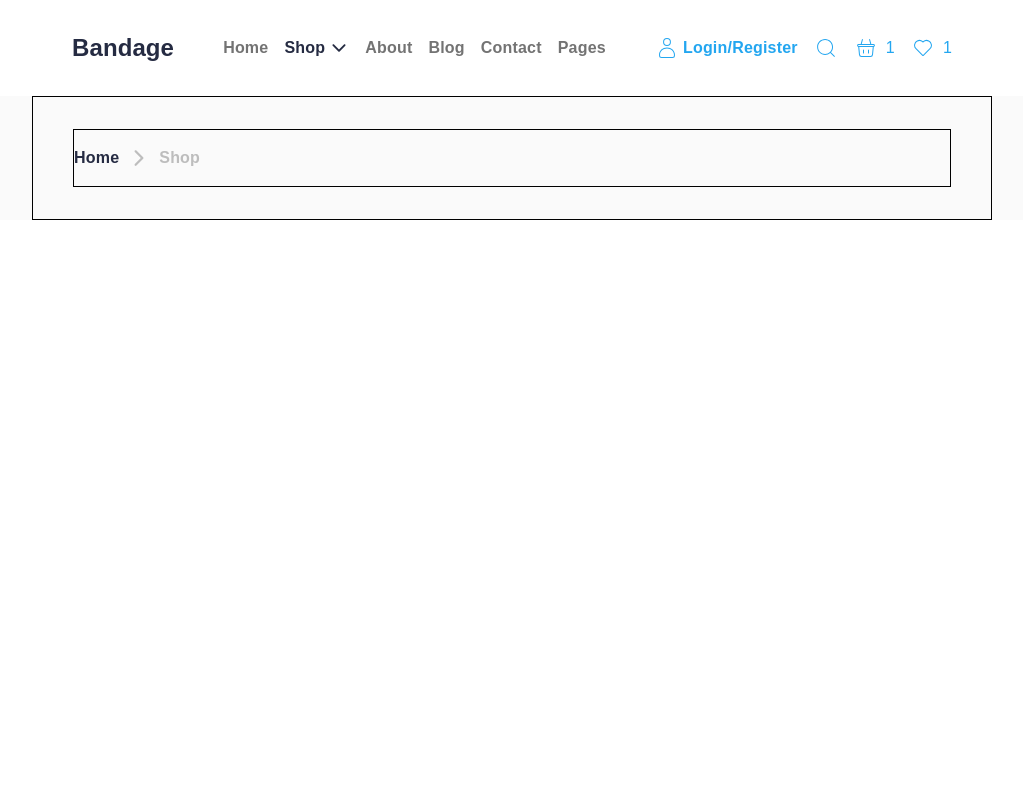
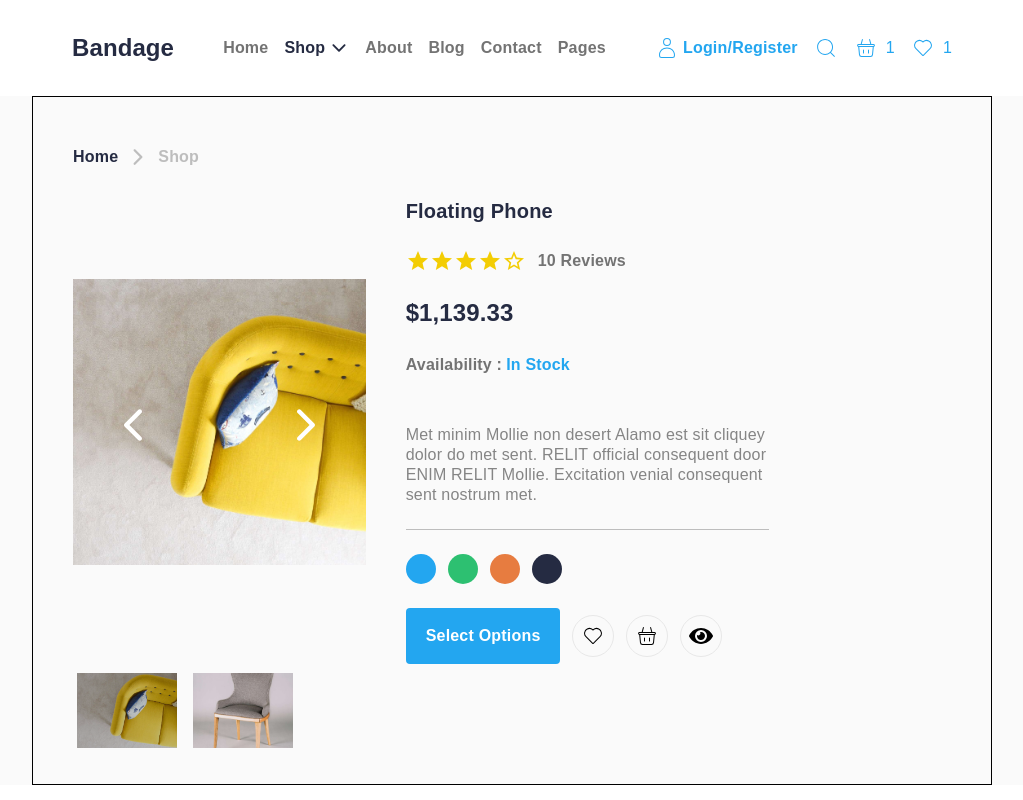
Before and after one commit to MuhammedZeki/D-nemProjesi-ecommers, a React (Vite) app: page /productDetails in a window 1280 px wide. Shown: the whole page, without its empty margins (128-1151 px from the left). Built offline with nearby package versions, Linux system fonts and the light colour scheme.

Commit message:
DetailsHeader is done

```diff
--- /dev/null
+++ b/src/components/productDetail/DetailContent.jsx
@@ -0,0 +1,140 @@
+import { useState, useRef } from "react";
+import { IoIosArrowBack, IoIosArrowForward } from "react-icons/io";
+import Slider from "react-slick";
+import { MdOutlineStar } from "react-icons/md";
+import { MdOutlineStarBorder } from "react-icons/md";
+import { CiHeart, CiShoppingBasket } from "react-icons/ci";
+import { FaEye } from "react-icons/fa";
+function SampleNextArrow({ onClick }) {
+  return (
+    <div
+      className="absolute right-5 top-1/2 -translate-y-1/2 z-10 p-4 cursor-pointer text-white"
+      onClick={onClick}
+    >
+      <IoIosArrowForward className="h-12 w-12" />
+    </div>
+  );
+}
+
+function SamplePrevArrow({ onClick }) {
+  return (
+    <div
+      className="absolute left-5 top-1/2 -translate-y-1/2 z-10 p-4 cursor-pointer text-white"
+      onClick={onClick}
+    >
+      <IoIosArrowBack className="h-12 w-12" />
+    </div>
+  );
+}
+
+const IMG = ["/DetailsImg/product1.jpg", "/DetailsImg/product2.jpg"];
+
+const DetailContent = () => {
+  const [activeImg, setActiveImg] = useState(0);
+  const sliderRef = useRef();
+
+  const settings = {
+    dots: false,
+    infinite: true,
+    speed: 500,
+    slidesToShow: 1,
+    slidesToScroll: 1,
+    nextArrow: <SampleNextArrow />,
+    prevArrow: <SamplePrevArrow />,
+  };
+
+  return (
+    <div className=" flex gap-10">
+      <div className="w-1/3 flex flex-col gap-4">
+        <div>
+          <Slider
+            ref={sliderRef}
+            {...settings}
+            afterChange={(i) => setActiveImg(i)}
+          >
+            {IMG.map((img, i) => (
+              <div
+                key={i}
+                className="overflow-hidden w-full h-[450px] flex items-center justify-center"
+              >
+                <img src={img} className={`w-full h-full object-contain `} />
+              </div>
+            ))}
+          </Slider>
+        </div>
+
+        <div className="flex items-center gap-2 ">
+          {IMG.map((img, i) => (
+            <div
+              key={i}
+              className="cursor-pointer p-1"
+              onClick={() => sliderRef.current.slickGoTo(i)}
+            >
+              <img
+                src={img}
+                className={`w-[100px] h-[75px] object-cover transition
+                  ${activeImg === i ? "brightness-75" : "hover:brightness-95"}`}
+              />
+            </div>
+          ))}
+        </div>
+      </div>
+
+      <div className="w-2/3  font-montserrat flex flex-col gap-6">
+        <h4 className="font-semibold text-xl leading-7 tracking-[0.2px] text-[#252B42]">
+          Floating Phone
+        </h4>
+        <div className="flex items-center gap-3 ">
+          <div className="flex items-center">
+            <MdOutlineStar className="w-6 h-6 text-[#F3CD03]" />
+            <MdOutlineStar className="w-6 h-6 text-[#F3CD03]" />
+            <MdOutlineStar className="w-6 h-6 text-[#F3CD03]" />
+            <MdOutlineStar className="w-6 h-6 text-[#F3CD03]" />
+            <MdOutlineStarBorder className="w-6 h-6 text-[#F3CD03]" />
+          </div>
+          <h6 className="font-bold leading-6 tracking-[0.2px] text-[#737373]">
+            10 Reviews
+          </h6>
+        </div>
+        <h5 className="font-bold text-2xl leading-8 tracking-[0.1px] text-[#252B42]">
+          $1,139.33
+        </h5>
+        <div className="flex items-center gap-1">
+          <p className="font-bold leading-6 tracking-[0.2px] text-[#737373]">
+            Availability :
+          </p>
+          <p className="font-bold leading-6 tracking-[0.2px] text-[#23A6F0]">
+            In Stock
+          </p>
+        </div>
+        <p className="font-normal border-b py-6 border-b-[#BDBDBD] leading-5 tracking-[0.2px] text-[#858585] max-w-2/3">
+          Met minim Mollie non desert Alamo est sit cliquey dolor do met sent.
+          RELIT official consequent door ENIM RELIT Mollie. Excitation venial
+          consequent sent nostrum met.
+        </p>
+        <div className="flex items-center gap-3">
+          <div className="w-[30px] h-[30px] bg-[#23A6F0] rounded-full"></div>
+          <div className="w-[30px] h-[30px] bg-[#2DC071] rounded-full"></div>
+          <div className="w-[30px] h-[30px] bg-[#E77C40] rounded-full"></div>
+          <div className="w-[30px] h-[30px] bg-[#252B42] rounded-full"></div>
+        </div>
+        <div className="flex items-center gap-3">
+          <button className="bg-[#23A6F0] rounded-sm text-white px-5 py-4 font-bold leading-6 tracking-[0.2px]">
+            Select Options
+          </button>
+          <div className="border border-[#E8E8E8] flex items-center p-2 justify-center rounded-full">
+            <CiHeart className="w-6 h-6" />
+          </div>
+          <div className="border border-[#E8E8E8] flex items-center p-2 justify-center rounded-full">
+            <CiShoppingBasket className="w-6 h-6" />
+          </div>
+          <div className="border border-[#E8E8E8] flex items-center p-2 justify-center rounded-full">
+            <FaEye className="w-6 h-6" />
+          </div>
+        </div>
+      </div>
+    </div>
+  );
+};
+
+export default DetailContent;
--- a/src/components/product/DetailHeader.jsx
+++ b/src/components/productDetail/DetailHeader.jsx
@@ -1,7 +1,7 @@
 import { IoIosArrowForward } from "react-icons/io";
 const DetailHeader = () => {
   return (
-    <div className="border border-black py-4 flex items-start font-montserrat">
+    <div className="py-4 flex items-start font-montserrat">
       <div className="flex items-center gap-2">
         <p className="font-bold leading-6 tracking-[0.2px] text-[#252B42]">
           Home
--- a/src/pages/product/ProductDetailContent.jsx
+++ b/src/pages/product/ProductDetailContent.jsx
@@ -1,10 +1,12 @@
-import DetailHeader from "../../components/product/DetailHeader";
+import DetailContent from "../../components/productDetail/DetailContent";
+import DetailHeader from "../../components/productDetail/DetailHeader";
 
 const ProductDetailContent = () => {
   return (
     <div className="bg-[#FAFAFA]">
-      <div className="border border-black w-full px-10 lg:w-[75%] mx-auto py-8">
+      <div className="border border-black w-full px-10 lg:w-[75%] mx-auto py-8 flex flex-col gap-3">
         <DetailHeader />
+        <DetailContent />
       </div>
     </div>
   );
```
Also changed, not shown: public/DetailsImg/product1.jpg (added), public/DetailsImg/product2.jpg (added).
